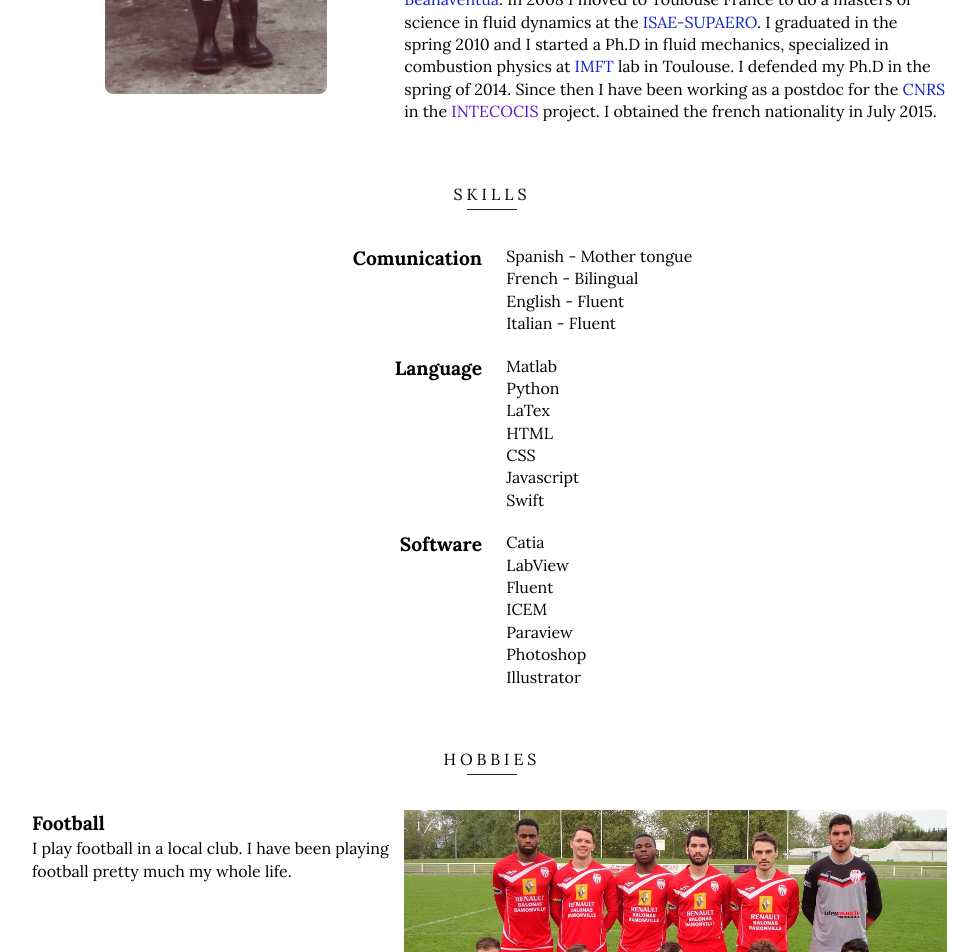
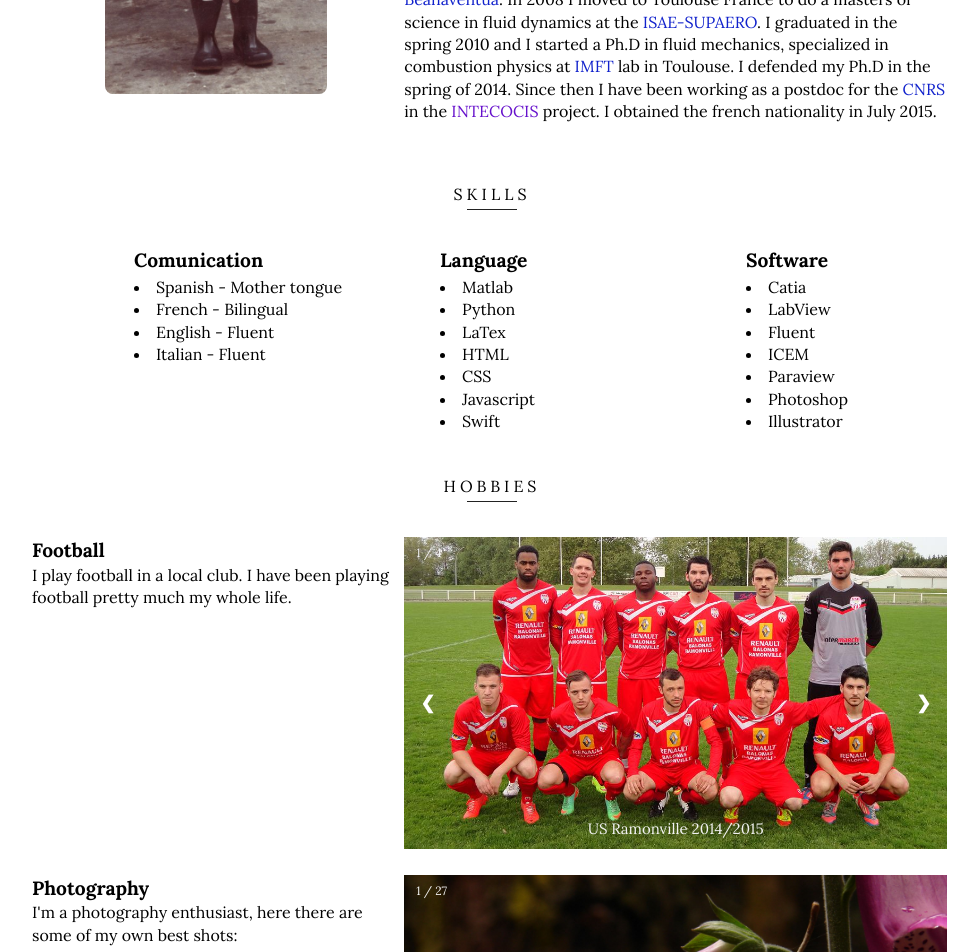
Before and after one commit to dmejia04/resume, a Jekyll site: the page built from index.html, in a window 1280 px wide. Shown: the part 500-1452 px from the top of the page, without its empty margins (148-1126 px from the left). Built offline with Jekyll 4.4.1, drawn with Linux system fonts in a browser that asks for light colours.

Commit message:
1. New list of skills, 2. Link to pdf files repared.

```diff
--- a/_config.yaml
+++ b/_config.yaml
@@ -6,7 +6,7 @@
 workAdresse: IMFT, group PSC
 email: dmejia04@icloud.com
 baseurl: "/resume/"
-url: "http://dmejia04.github.io"
+url: "http://dmejia04.github.io/resume"
 
 links:
   intecocis: http://intecocis.inp-toulouse.fr/en/home.html
--- a/_includes/about.html
+++ b/_includes/about.html
@@ -13,22 +13,29 @@
 
             <h3 class="section-title">Skills</h3>
             <div class="containerSkills">
-                <dl class="skills">
+            <table style="width:100%">
+                <tr>
                   {% for qualification in site.data.skills %}
-                        <dt>
+                   <th>
                             <p class="title">{{ qualification.qualification }}</p>
-                        </dt>
-                        <dd>
-                            <ul>
+                   </th>
+                   {% endfor %}
+                </tr>
+
+                <tr>
+                   {% for qualification in site.data.skills %}
+                    <td>
+                      <ul class="listSkills">
                            {% for ability in qualification.ability %}
                            <li>
-                                {{ ability }}
+                              {{ ability}}
                            </li>
                            {% endfor %}
                       </ul>
-                        </dd>
+                    </td>
                     {% endfor %}
-                </dl>
+                </tr>
+            </table>
             </div>
 
             <h3 class="section-title">Hobbies</h3>
--- a/_includes/navigation.html
+++ b/_includes/navigation.html
@@ -1,7 +1,7 @@
 <div class="containerNav">
 	<nav>
-		<div>
-			<h3 class="navTitle"><a href="index.html">{{ site.name }}</a></h3>
+		<div class="navTitle">
+			<h3><a href="index.html">{{ site.name }}</a></h3>
 		</div>
 			<ul class="navList">
 			<li><a href="index.html" {% if page.url == "/" %}class="active"{% endif %}>About</a></li>
--- a/_sass/_about.scss
+++ b/_sass/_about.scss
@@ -39,41 +39,34 @@
 }
 
 .containerSkills {
-    margin: auto;
+    margin-left: 100px;
     width: 100%;
+    float: center;
+
+    table {
+    table-layout : fixed;
+    }
 }
 
-.skills ul {
-    list-style-type: none;
+.containerSkills th {
+    text-align: left;
+
 }
 
-.skills dt, dd {
-    display: inline-block;
+.listSkills {
+  list-style-position:inside;
 }
 
-.skills dt {
-    width: 50%;
-    text-align: right;
-    padding-right: 10px;
-}
-
-.skills dd {
-    width: 49%;
-    padding-left: 10px;
+@media(max-width: 740px) {
+    .containerSkills {
+        margin-left: 50px;
+  }
 }
 
 @media(max-width: 640px) {
-    .skills dt, dd {
-        width: 100%;
-        display: block;
-        text-align: center;
-        padding-right: 0px;
-    }
-    .skills dd {
-        width: 100%;
-        padding-left: 0px;
-        padding-top: 5px;
-    }
+    .containerSkills {
+        margin: auto;
+  }
 }
 
 .hobbies dt, dd {
--- a/_sass/_navigation.scss
+++ b/_sass/_navigation.scss
@@ -15,14 +15,6 @@
 	position: fixed;
 	top	: 0;
 	text-align: right;
-}
-
-nav ul {
-	overflow: hidden;
-	-webkit-transition: max-height 0.4s;
-	-ms-transition: max-height 0.4s;
-	-moz-transition: max-height 0.4s;
-	-o-transition: max-height 0.4s;
 }
 
 nav ul li {
@@ -57,28 +49,14 @@
 	font-size: 1.04rem;
 }
 
-.handle {
-	width: 100%;
-	text-align: right;
-	box-sizing: border-box;
-	cursor: pointer;
-	display: none;
-}
-
 @media(max-width: 640px){
 	nav ul li {
-		box-sizing: border-box;
+		display: block;
 		width: 100%;
-		text-align: right;
+		text-align: center;
 	}
-	.navBot {
-		display: block;
-		text-align: right;
-		cursor: pointer;
-
-	}
-	.navBot:before {
-		content: "Menu";
+	.navTitle {
+		display: none;
 	}
 }
 
--- a/js/navbar.js
+++ b/js/navbar.js
@@ -20,7 +20,3 @@
 	})
 
 })
-
-$('spam.navBot').click(function(){
-	$('ul.nav').toggle();
-})
```
Also changed, not shown: 7 other files. Lines whose indentation alone changed are shown as unchanged.
